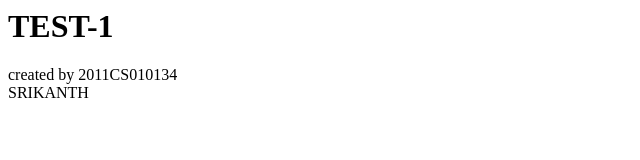
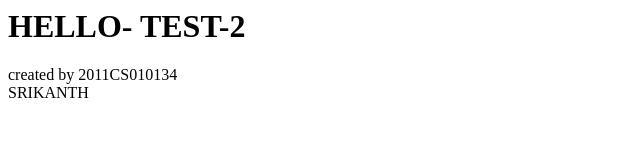
Before and after one commit to Srikanth0k/demo-new, a plain HTML site: page INDEX.html in a window 1280 px wide. Shown: the whole page, without its empty margins (0-640 px from the left). Drawn offline with Linux system fonts and the light colour scheme.

Commit message:
Update INDEX.html

```diff
--- a/INDEX.html
+++ b/INDEX.html
@@ -1,2 +1,2 @@
-<h1> TEST-1</h1>
+<h1> HELLO- TEST-2</h1>
  <p>created by 2011CS010134<br> SRIKANTH</p>
```
